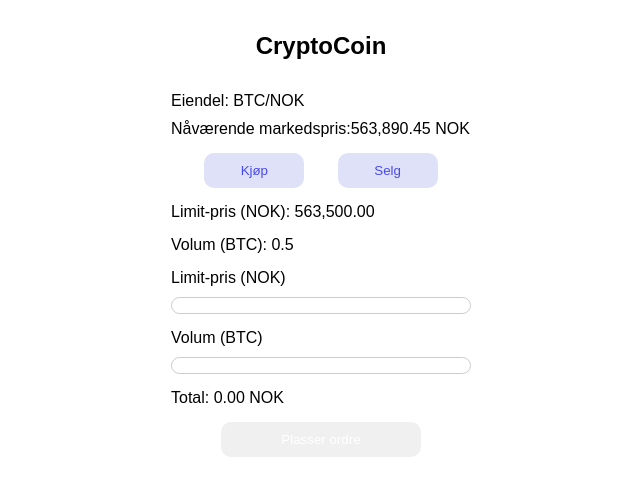
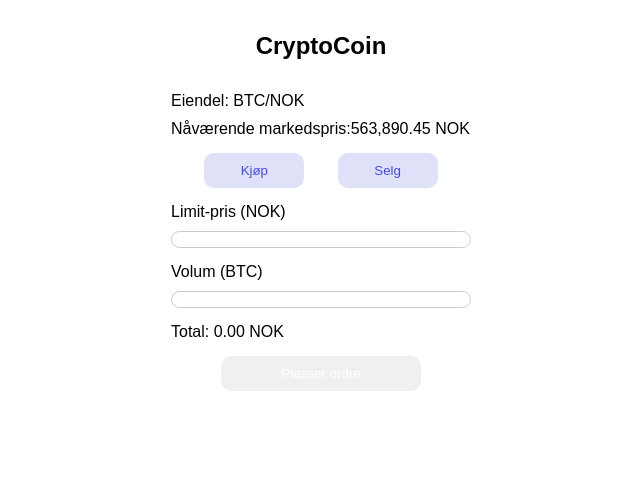
Before and after one commit to AndersKoo/firi_case, a React (Vite) app: page / in a window 1280 px wide. Shown: the top 496 px of the page, without its empty margins (319-959 px from the left). Built offline with nearby package versions, Linux system fonts and the light colour scheme; a web font is replaced by a local one.

Commit message:
updated ui

```diff
--- a/src/layout/Top.tsx
+++ b/src/layout/Top.tsx
@@ -10,7 +10,7 @@ import UseCryptoHook from "../utils/hooks/UseCrypto";
 import { currency, Extension } from "../utils/currency";
 
 const Top: React.FC = () => {
-  const { currentmarkedPrice, limitPrice, cryptoVolume } = UseCryptoHook();
+  const { currentmarkedPrice } = UseCryptoHook();
 
   return (
     <Style>
@@ -25,16 +25,6 @@ const Top: React.FC = () => {
         <ButtonBuy className="buy" title="Kjøp" />
         <ButtonSell className="sell" title="Selg" />
       </ButtonsGroup>
-      <Spacer bottom="15px" />
-      <Paragraph>
-        Limit-pris ({currency(Extension.NOK)}):{" "}
-        {numeral(limitPrice).format("0,0.00")}
-      </Paragraph>
-      <Spacer top="15px" />
-      <Paragraph>
-        Volum ({currency(Extension.BTC)}): {cryptoVolume}
-      </Paragraph>
-      <Spacer bottom="15px" />
     </Style>
   );
 };
```
